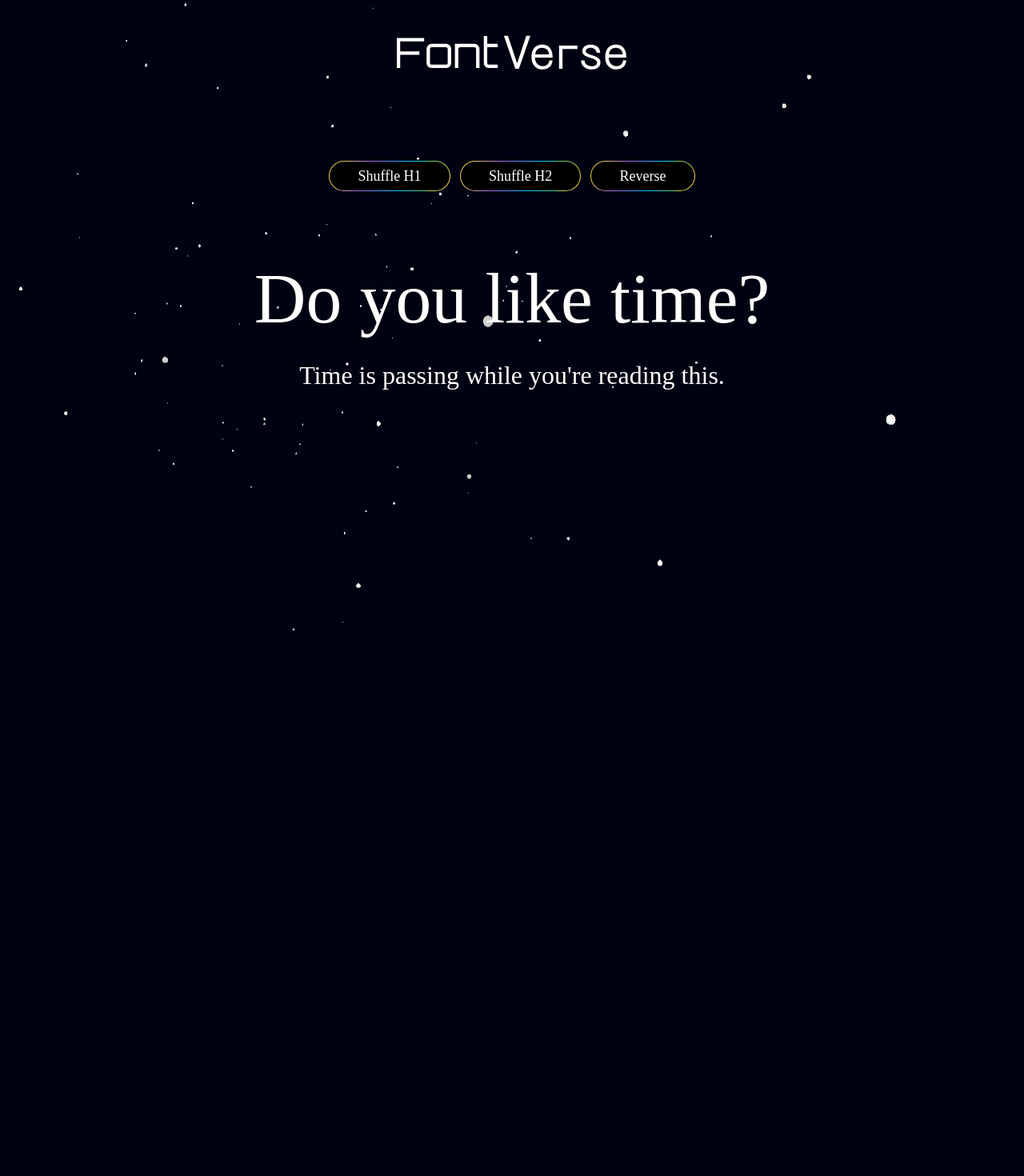
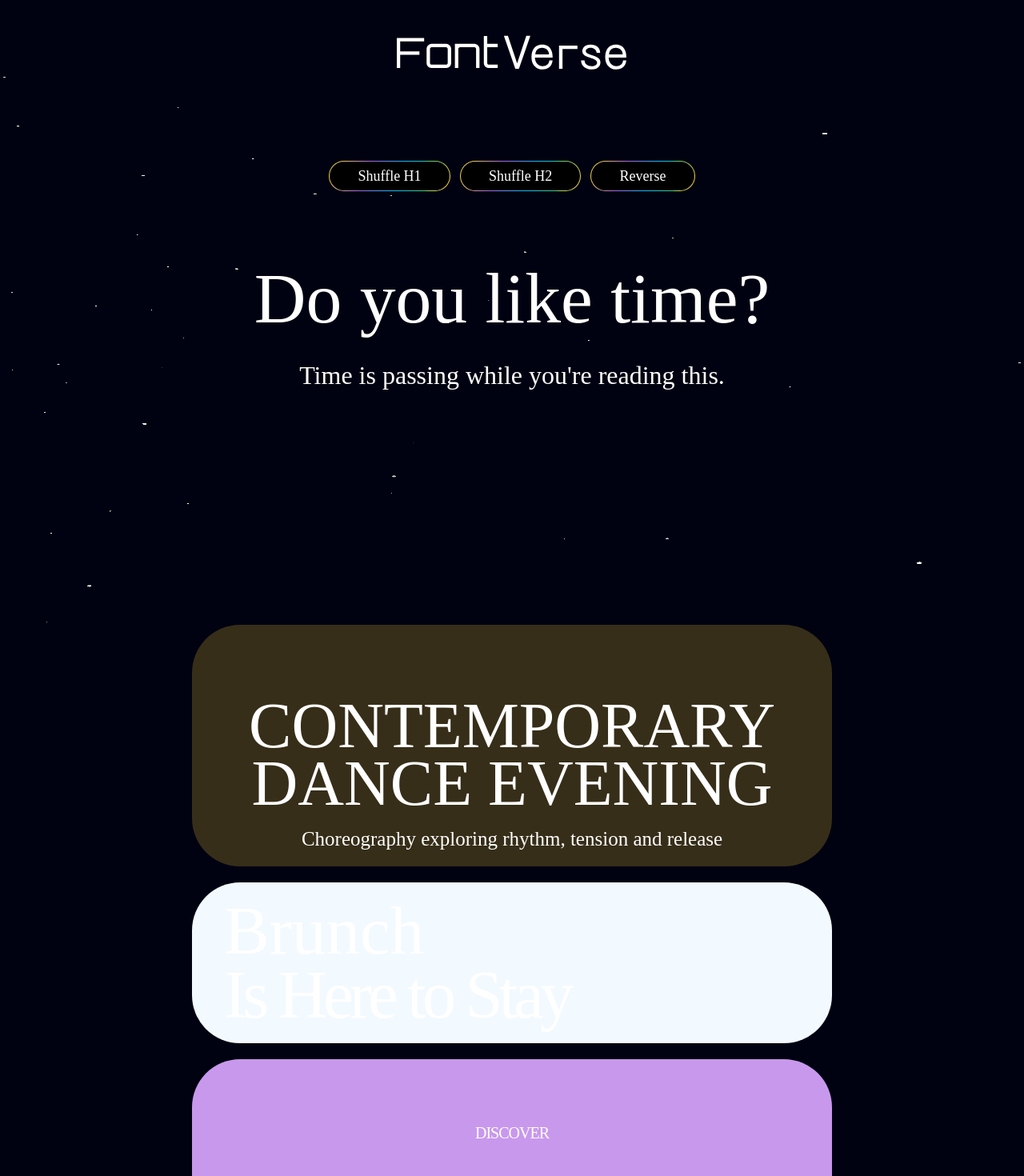
Before and after one commit to aannoni/font-shuffler, a Vue app: page / in a window 1280 px wide. Shown: the top 1470 px of the page at 80% size. Before the commit the page ends 800 px from the top, so only its background shows below. Built offline with nearby package versions, Linux system fonts and the light colour scheme; no server answers; a web font is replaced by a local one.

Commit message:
add predefined font combinations

```diff
--- a/src/App.vue
+++ b/src/App.vue
@@ -68,9 +68,25 @@ const goBack = () => {
       <h2 :style="{ fontFamily: h2Font }">Time is passing while you're reading this.</h2>
     </div>
   </main>
+  <section>
+    <div v-for="combo in fontCombinations"
+      :key="combo.id"
+      class="combo-container"
+      v-bind:style="{ backgroundColor: combo.backgroundColor }">
+      <h1 v-bind:style="combo.h1Styles">{{ combo.h1Text }}</h1>
+      <h2 v-bind:style="combo.h2Styles">{{ combo.h2Text }}</h2>
+    </div>
+  </section>
 </template>
 
 <style>
+  .combo-container {
+    border-radius: 60px;
+    padding: 20px 40px;
+    margin: 20px auto;
+    max-width: 800px;
+  }
+
   h1 {
     font-size: clamp(42px, 7vw, 92px);
   }
--- a/src/data/fontCombinations.js
+++ b/src/data/fontCombinations.js
@@ -4,6 +4,7 @@ export const fontCombinations = [
     id: 1,
     h1Text: "CONTEMPORARY DANCE EVENING",
     h2Text: "Choreography exploring rhythm, tension and release",
+    backgroundColor: '#372E19',
     h1Styles: {
       fontFamily: "Instrument Serif",
       fontSize: '80px',
@@ -27,6 +28,7 @@ export const fontCombinations = [
     id: 2,
     h1Text: "Brunch", // Different text for Combo 2
     h2Text: "Is Here to Stay",
+    backgroundColor: '#F2F9FF',
     h1Styles: {
       fontFamily: "Rethink Sans",
       fontSize: '85px',
@@ -49,6 +51,7 @@ export const fontCombinations = [
     id: 3,
     h1Text: "DISCOVER", // Different text for Combo 2
     h2Text: "Our New Seaside Address",
+    backgroundColor: '#c898ed',
     h1Styles: {
       fontFamily: "Lexend Peta",
       fontSize: '20px',
@@ -74,6 +77,7 @@ export const fontCombinations = [
   id: 4,
   h1Text: "RUN THE NIGHT", // Different text for Combo 2
   h2Text: "AFTER HOURS RUN CLUB",
+  backgroundColor: '#000267',
   h1Styles: {
     fontFamily: "Workbench",
     fontSize: '30px',
```
